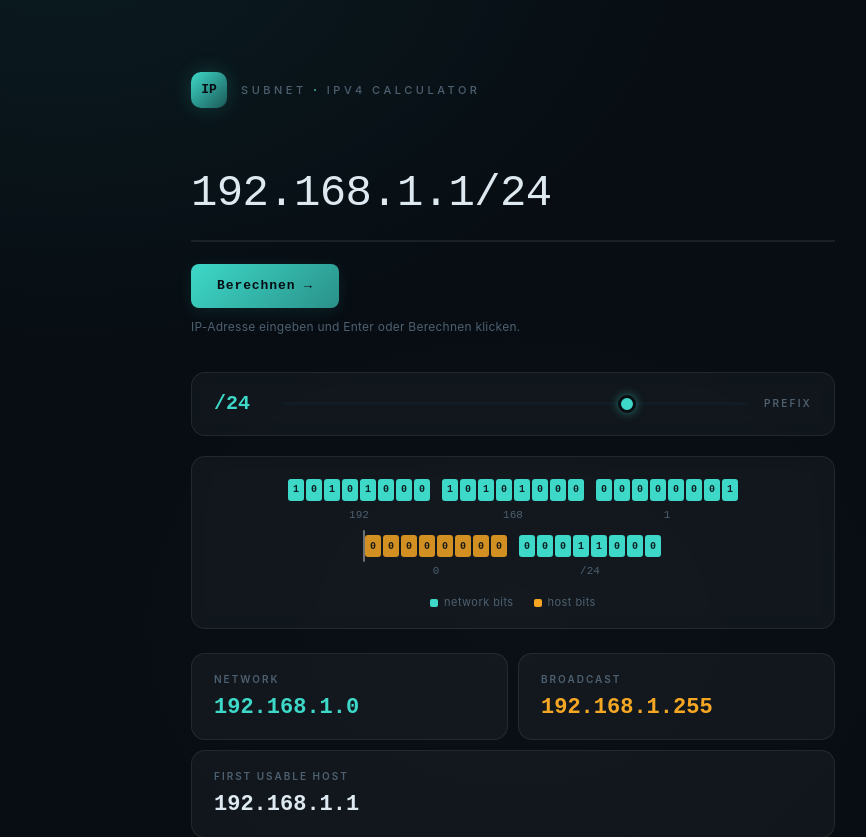
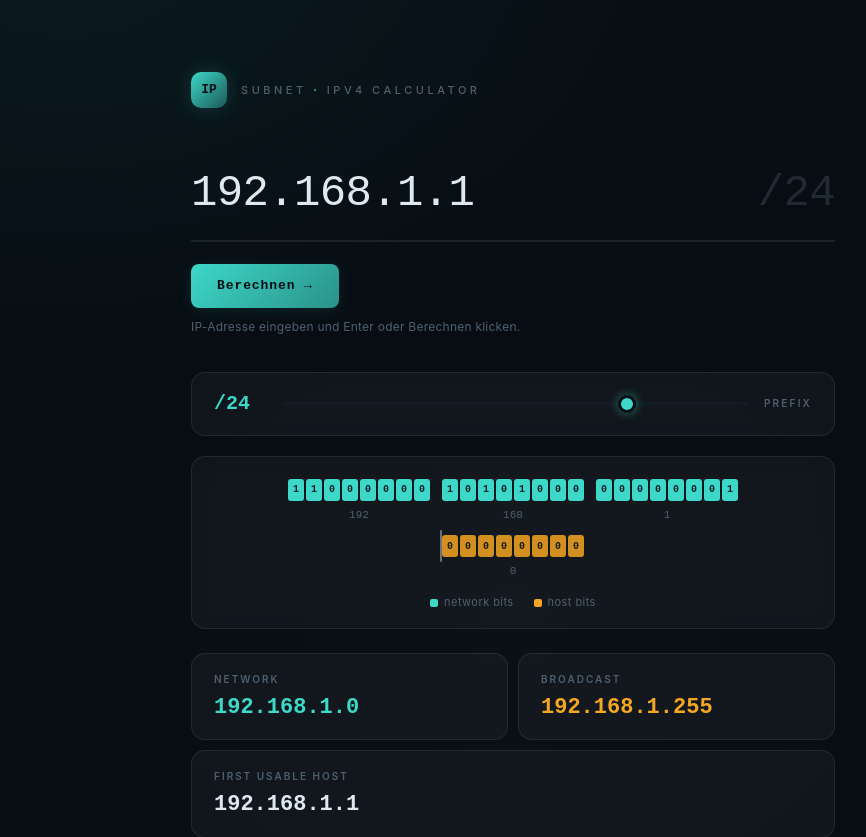
Before and after one commit to Sobhanhaerizadeh/ip-calculator, a React (Vite) app in the folder frontend/: page / in a window 1280 px wide. Shown: the top 837 px of the page, without its empty margins (127-993 px from the left). Built offline with nearby package versions, Linux system fonts and the light colour scheme.

Commit message:
feat: verbessere Eingabefeld-Layout und -Stil für IP-Adresse

```diff
--- a/frontend/src/App.tsx
+++ b/frontend/src/App.tsx
@@ -1,9 +1,9 @@
-import {useState, useEffect} from 'react';
+import {useState} from 'react';
 
 export default function App() {
 
   const [prefix, setPrefix] = useState(24);
-  const [ip, setIp] = useState(`192.168.1.1/${prefix}`);
+  const [ip, setIp] = useState("192.168.1.1");
   const [result, setResult] = useState<{
     ip: string;
     binary: string;
@@ -20,18 +20,12 @@ export default function App() {
 
   } | null>(null);
 
-  useEffect(() =>
-  {
-    const ipWithoutPrefix = ip.split('/')[0];
-    setIp(`${ipWithoutPrefix}/${prefix}`);
-  }, [prefix]);
-
   const handleClick = async () =>
   {
     const response = await fetch ("http://localhost:8000/api/subnet", {
       method : "POST",
       headers: {"Content-Type": "application/json"},
-      body: JSON.stringify({ ip })
+      body: JSON.stringify({ ip: `${ip}/${prefix}` })
     });
     const data = await response.json();
     setResult(data);
@@ -39,14 +33,13 @@ export default function App() {
 
 
 const octets = [
-  { bits: result?.binary?.split(".")[0] || "10101000", dec: result?.ip?.split(".")[0] || 192, type: "net" },
-  { bits: result?.binary?.split(".")[1] || "10101000", dec: result?.ip?.split(".")[1] || 168, type: "net" },
-  { bits: result?.binary?.split(".")[2] || "00000001", dec: result?.ip?.split(".")[2] || 1, type: "net" },
-  { bits: result?.binary?.split(".")[3] || "00000000", dec: result?.ip?.split("/")[0]?.split(".")[3] || 0, type: "host" },
-  { bits: result?.prefix_binary || "00011000", dec: `/${result?.ip?.split("/")[1] || prefix}` , type: "net" },
+  { bits: result?.binary?.split(".")[0] || "11000000", dec: result?.ip?.split(".")[0] || 192 },
+  { bits: result?.binary?.split(".")[1] || "10101000", dec: result?.ip?.split(".")[1] || 168 },
+  { bits: result?.binary?.split(".")[2] || "00000001", dec: result?.ip?.split(".")[2] || 1 },
+  { bits: result?.binary?.split(".")[3] || "00000000", dec: result?.ip?.split("/")[0]?.split(".")[3] || 0 },
+  // { bits: result?.prefix_binary || "00011000", dec: `/${result?.ip?.split("/")[1] || prefix}` },
 ];
 
-// 32-Bit-Streifen — nur statisches Markup, keine Berechnung
 function Strip() {
   return (
     <div className="strip">
@@ -55,11 +48,13 @@ function Strip() {
           <div className="octet" key={gi}>
             <div className="bits">
               {o.bits.split("").map((val, bi) => {
-                const isCut = gi * 8 + bi === 24; // Prefix-Schnitt bei /24
+                const globalBit = gi * 8 + bi;
+                const isHost = gi < 4 && globalBit >= prefix;
+                const isCut = gi < 4 && globalBit === prefix;
                 return (
                   <div
                     key={bi}
-                    className={"bit " + o.type + (isCut ? " cut" : "")}
+                    className={`bit ${isHost ? "host" : "net"}${isCut ? " cut" : ""}`}
                   >
                     {val}
                   </div>
@@ -89,19 +84,23 @@ function Strip() {
         <p className="eyebrow">subnet <b>·</b> ipv4 calculator</p>
       </header>
 
+      <div className="field-wrap">
         <input
           className="field"
           value={ip}
           spellCheck="false"
           autoComplete="off"
-        placeholder="192.168.1.1/24"
-        aria-label="IP address and prefix"
+          placeholder="192.168.1.1"
+          aria-label="IP address"
           onChange={(e) => {
-          setIp(e.target.value);
-          if (e.target.value.split("/")[0].trim() === "") setResult(null);
+            const value = e.target.value;
+            setIp(value);
+            if (value.trim() === "") setResult(null);
           }}
           onKeyDown={(e) => e.key === "Enter" && handleClick()}
         />
+        <span className="field-prefix">/{prefix}</span>
+      </div>
 
       <button className="btn" onClick={handleClick}>
         Berechnen →
--- a/frontend/src/index.css
+++ b/frontend/src/index.css
@@ -75,10 +75,18 @@ html, body {
 .eyebrow b { color: var(--net); font-weight: 700; }
 
 /* ── IP Input ──────────────────────────────────── */
+.field-wrap {
+  display: flex;
+  align-items: baseline;
+  border-bottom: 2px solid var(--border);
+  transition: border-color 0.22s ease;
+}
+.field-wrap:focus-within { border-bottom-color: rgba(61,216,200,0.45); }
+
 .field {
-  width: 100%;
+  flex: 1;
+  min-width: 0;
   border: none;
-  border-bottom: 2px solid var(--border);
   background: transparent;
   color: var(--text);
   font-family: var(--mono);
@@ -88,11 +96,21 @@ html, body {
   padding: 0 0 14px;
   outline: none;
   caret-color: var(--net);
-  transition: border-color 0.22s ease;
 }
-.field:focus { border-bottom-color: rgba(61,216,200,0.45); }
 .field::selection { background: rgba(61,216,200,0.2); }
 .field::placeholder { color: var(--muted); }
+
+.field-prefix {
+  font-family: var(--mono);
+  font-size: clamp(26px, 7vw, 44px);
+  font-weight: 500;
+  letter-spacing: -0.015em;
+  padding-bottom: 14px;
+  color: var(--muted);
+  opacity: 0.35;
+  user-select: none;
+  white-space: nowrap;
+}
 
 .hint {
   font-size: 12px;
```
Lines whose indentation alone changed are shown as unchanged.
